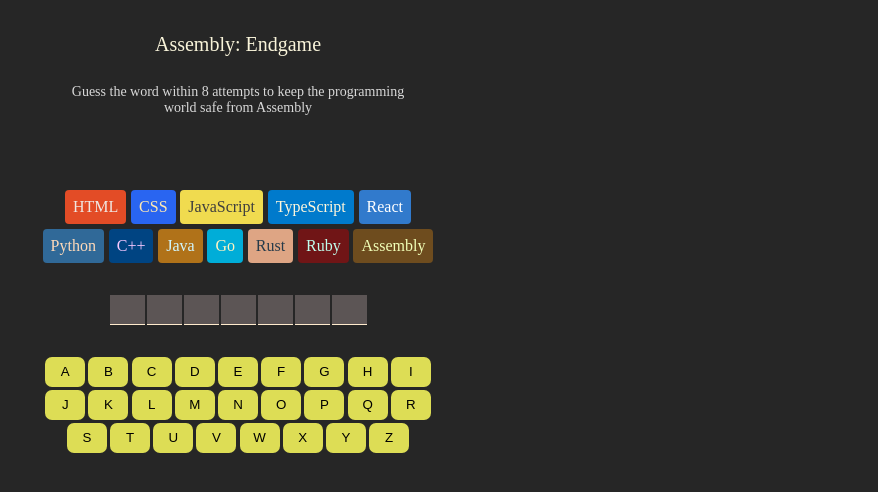
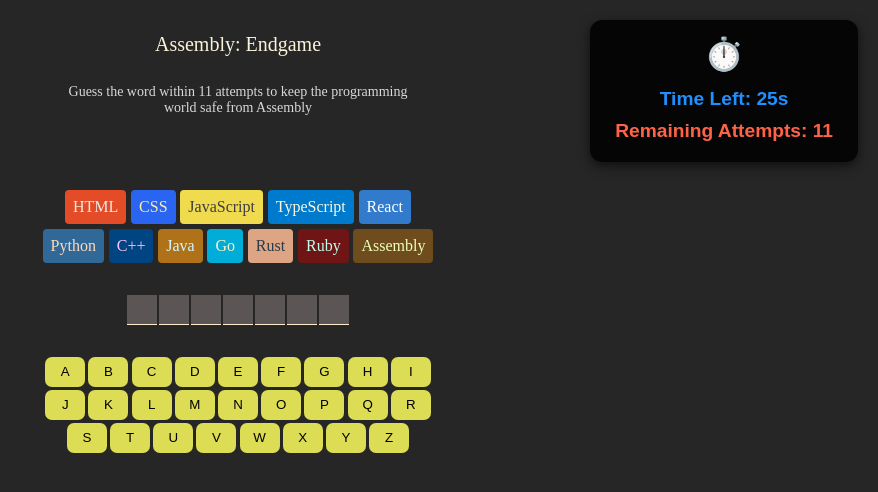
Before and after one commit to stephen-njiu/endgame, a React (Vite) app: page / in a window 1280 px wide. Shown: the top 492 px of the page, without its empty margins (402-1280 px from the left). Built offline with nearby package versions, Linux system fonts and the light colour scheme.

Commit message:
final dep

```diff
--- a/src/App.jsx
+++ b/src/App.jsx
@@ -1,6 +1,6 @@
 import React from "react";
 import languages from "./language";
-import { useState, useEffect } from "react";
+import { useState, useEffect, useRef } from "react";
 import clsx from 'clsx'
 import { getFarewellText } from "./utils";
 import Confetti from 'react-confetti'
@@ -16,6 +16,12 @@
 // state values
   const [letter, setLetter] = useState(randomWord)
   const [guessedLetter, setGuessedLetters] = useState([])
+  const [isTimeUp, setIsTimeUp] = useState(false)
+  const newGameBtnRef = useRef(null)
+
+const farewellRef = useRef(null);
+const lastWrongGuessCountRef = useRef(0);
+
 
 // static values
   const alphabet = "abcdefghijklmnopqrstuvwxyz"
@@ -25,7 +31,11 @@
 
   const isGameWon = letter.split("").every(l => guessedLetter.includes(l))
   const isGameLost = wrongGuessCount >= languages.length -1
-  const isGameOver = isGameWon || isGameLost
+  const isGameOver = isGameWon || isGameLost || isTimeUp
+
+  const remainingAttempts = (languages.length - 1) - wrongGuessCount;
+  const [timeLeft, setTimeLeft] = useState(30)
+
 
 
   function addGuessedLetter(letter) {
@@ -49,11 +59,17 @@
     )
   })
 
-  const eachLetter = letter.split("").map((l, index) => (
-    <span key={index}>
-      {guessedLetter.includes(l)?l.toUpperCase():''}
+  const eachLetter = letter.split("").map((l, index) => {
+    const wasGuessed = guessedLetter.includes(l);
+    const letterClass = isGameOver ? (wasGuessed ? 'correct' : 'wrong') : '';
+
+    return (
+      <span key={index} className={letterClass}>
+        {(isGameOver || wasGuessed) ? l.toUpperCase() : ''}
       </span>
-  ))
+    );
+  });
+
 
   const alphaElements = alphabet.split("").map((a, index) => {
     const isGuessed = guessedLetter.includes(a)
@@ -65,12 +81,14 @@
       wrong:isWrong
     })
     return (
-    <button className={className} key={index} onClick={() => addGuessedLetter(a)}>{a.toUpperCase()}</button>
+    <button className={className} key={index} onClick={
+      () => addGuessedLetter(a)}>{a.toUpperCase()}</button>
   )})
 
 const gameStatusClass = clsx("game-status", {
   won:isGameWon,
-  lost:isGameLost
+  lost:isGameLost,
+  timeup:isTimeUp
 })
 
 // add keyboard press for the users instead of using just the mouse
@@ -89,8 +107,26 @@
   }
 },[guessedLetter])
 
-function renderText(){
-  if (isGameOver){
+useEffect(() => {
+  if (isGameOver && newGameBtnRef.current){
+    newGameBtnRef.current.focus()
+  }
+},[isGameOver])
+
+useEffect(() => {
+  if (
+    wrongGuessCount > 0 &&
+    wrongGuessCount !== lastWrongGuessCountRef.current
+  ) {
+    farewellRef.current = getFarewellText(languages[wrongGuessCount - 1].name);
+    lastWrongGuessCountRef.current = wrongGuessCount;
+  }
+}, [wrongGuessCount]);
+
+
+
+function renderText() {
+  if (isGameOver) {
     if (isGameWon) {
       return (
         <>
@@ -98,25 +134,63 @@
           <p>Well Done!</p>
         </>
       )
+    } else if (isTimeUp) {
+      return (
+        <>
+          <h2>Time's Up!</h2>
+          <p>You took too long. Assembly wins this round ⏱️</p>
+        </>
+      )
     } else {
       return (
         <>
-        <h2>Game Over!</h2>
-        <p>You Lose! Better start learning Assembly 🤣</p>
-        <p className="correct-word">The word was: <strong>{letter.toUpperCase()}</strong></p>
-      </>
+          <h2>Game Over!</h2>
+          <p>You Lose! Better start learning Assembly 🤣</p>
+        </>
       )
     }
   } else {
     return (
-      guessedLetter.length > 0 && wrongGuessCount > 0  &&
+      guessedLetter.length > 0 &&
+      wrongGuessCount > 0  &&
+      farewellRef.current &&
       <p className="farewell">
-
-        {getFarewellText()}
+        {farewellRef.current}
       </p>
     )
   }
 }
+
+
+
+
+  function startGame(){
+    const newWord = words[Math.floor(Math.random() * words.length)];
+    setGuessedLetters([]);
+    setLetter(newWord);
+    setTimeLeft(30);
+    setIsTimeUp(false)
+  }
+
+  useEffect(() => {
+    if (isGameOver) return;
+
+    const timer = setInterval(() => {
+      setTimeLeft(prev => {
+        if (prev <= 1) {
+          clearInterval(timer);
+          setIsTimeUp(true);  // Set game over due to time
+          return 0;
+        }
+        return prev - 1;
+      });
+    }, 1000);
+
+    return () => clearInterval(timer);
+  }, [letter]);
+
+
+
 
   return (
     <main>
@@ -128,7 +202,7 @@
       />}
       <header>
         <h1>Assembly: Endgame</h1>
-        <p>Guess the word within 8 attempts to keep the programming world safe from Assembly</p>
+        <p>Guess the word within {languages.length -1} attempts to keep the programming world safe from Assembly</p>
       </header>
 
       <section className={gameStatusClass}>
@@ -145,8 +219,15 @@
         {alphaElements}
       </section>
       <section className="endgame">
-        {isGameOver && <button>New Game</button>}
+        {isGameOver && <button onClick={startGame} ref={newGameBtnRef}>New Game</button>}
       </section>
+      {!isGameOver && (
+  <section className="status-bar">
+    <p className="time-left">Time Left: {timeLeft}s</p>
+    <p className="attempts">Remaining Attempts: {remainingAttempts}</p>
+  </section>
+)}
+
     </main>
   )
 }
--- a/src/index.css
+++ b/src/index.css
@@ -51,6 +51,11 @@
   background-color: #492525;
 }
 
+section.game-status.timeup {
+  padding-bottom: 0.3rem;
+  background-color: #492525;
+}
+
 section.game-status > p {
   margin: 0;
 }
@@ -58,7 +63,7 @@
 section.game-status > p.farewell {
   width: 100%;
   padding: 0.3rem;
-  background-color: #e042c6;
+  background-color: #6e4c1e;
   border: 1px dashed #323232;
   font-style: italic;
   font-weight: 400;
@@ -115,11 +120,23 @@
 }
 
 section.word > span {
-  width: 35px;
+  width: 30px;
   height: 30px;
   background-color: #5c5555;
   padding: 0.325rem 0.5rem;
   border-bottom: solid 1px blanchedalmond;
+}
+
+span.correct {
+  color: #05f80d;
+  font-size: large;
+  font-weight: bold;
+}
+
+span.wrong {
+  color: #f52308;
+  font-size: large;
+  font-weight: bold;
 }
 
 section.all-buttons{
@@ -150,6 +167,7 @@
   background-color: #eb4b35;
 }
 
+
 section.endgame{
   display: flex;
   align-items: center;
@@ -164,3 +182,55 @@
   border-radius: 8px;
   border: none;
 }
+
+.status-bar {
+  position: fixed;
+  top: 20px;
+  right: 20px;
+  background-color: rgba(0, 0, 0, 0.85);
+  color: white;
+  padding: 15px 25px;
+  border-radius: 12px;
+  box-shadow: 0 4px 12px rgba(0, 0, 0, 0.6);
+  display: flex;
+  flex-direction: column;
+  align-items: center;
+  font-family: 'Arial', sans-serif;
+  text-align: center;
+  transition: transform 0.3s ease, opacity 0.3s ease;
+  z-index: 100;
+}
+
+.status-bar p {
+  margin: 5px 0;
+  font-size: 1.2rem;
+  font-weight: bold;
+}
+
+.status-bar:hover {
+  transform: scale(1.05);
+  opacity: 0.9;
+}
+
+.status-bar:before {
+  content: '⏱️';
+  font-size: 2rem;
+  margin-bottom: 10px;
+}
+
+.status-bar .attempts {
+  color: #ff6347;
+}
+
+.status-bar .time-left {
+  color: #1e90ff;
+}
+
+/* 🔄 Mobile override: place in bottom-right on small screens */
+@media (max-width: 768px) {
+  .status-bar {
+    top: auto;
+    bottom: 20px;
+    right: 20px;
+  }
+}
```
